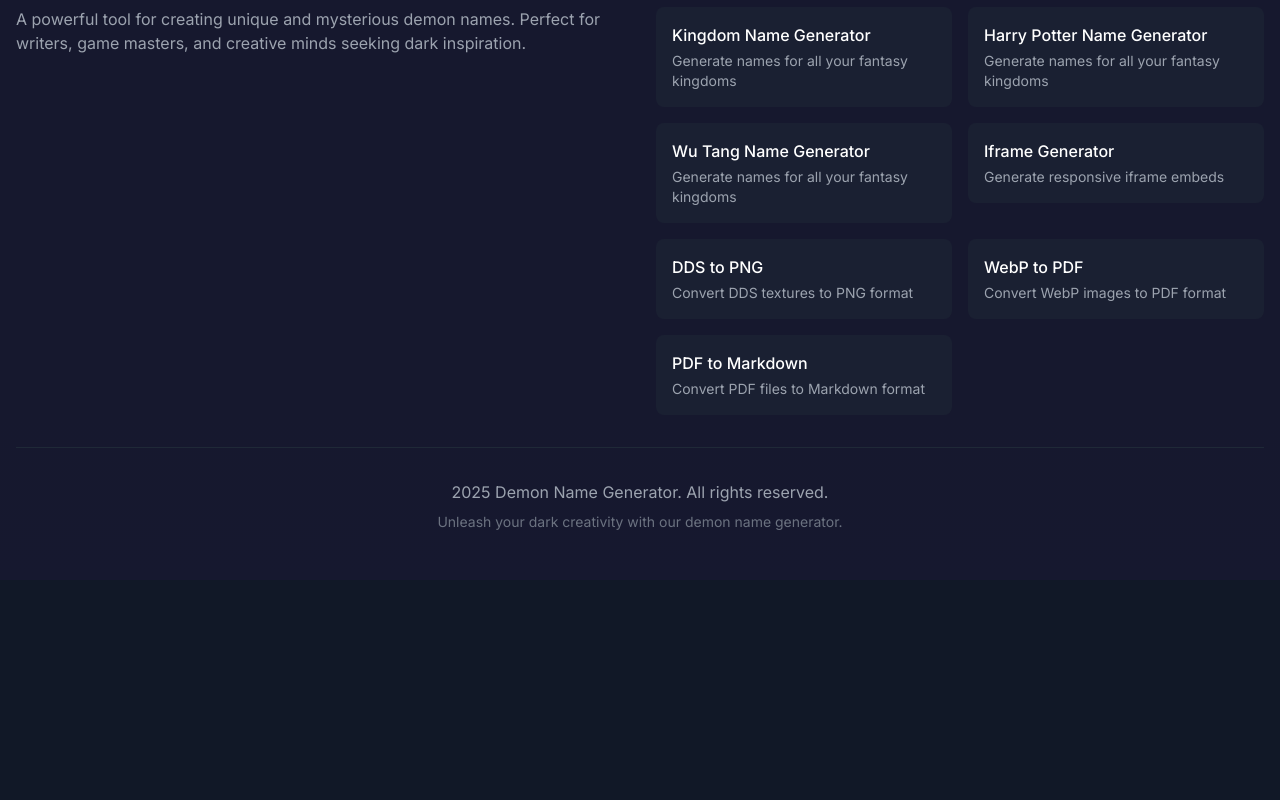
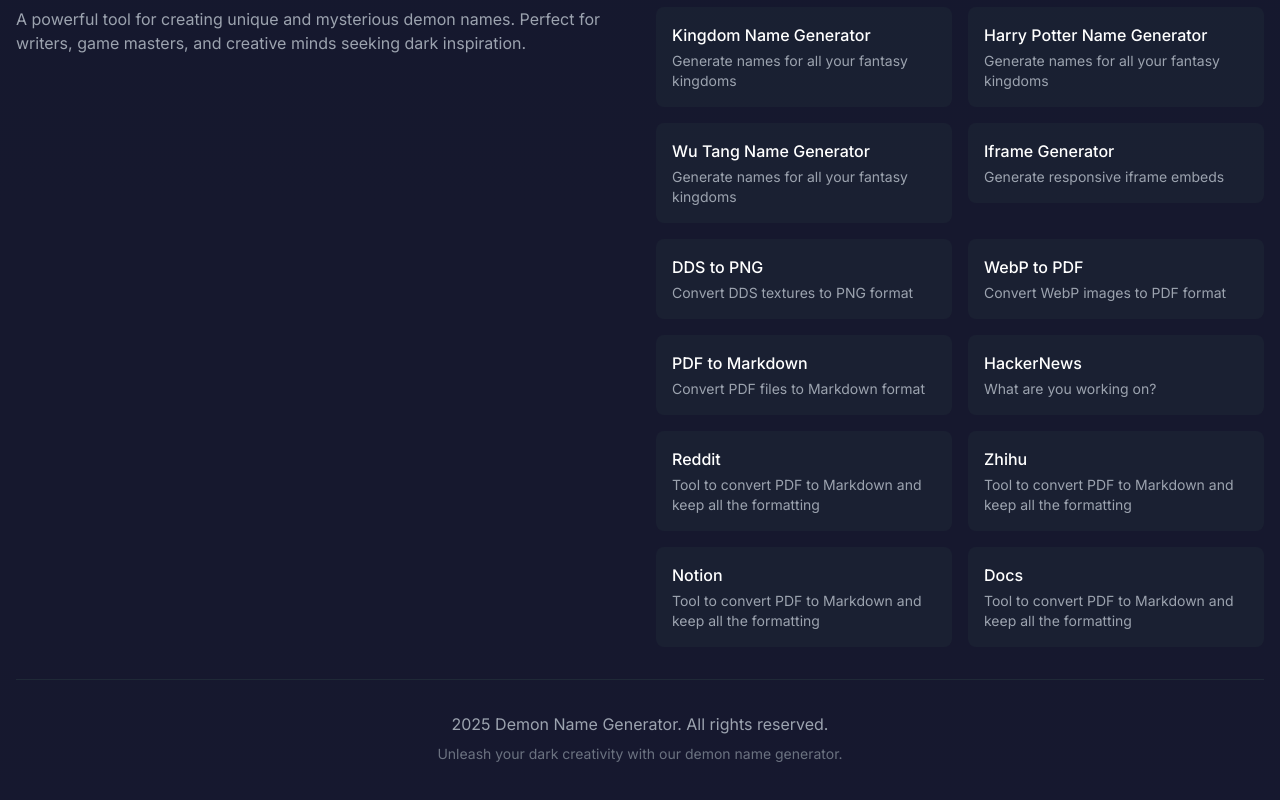
Before and after one commit to EdwardMatthews/demonnamegenerator, a Next.js app: page / in a window 1280 px wide. Shown: the part 4914-5714 px from the top of the page. Before the commit the page ends 5494 px from the top, so only its background shows below. Built offline with nearby package versions, Linux system fonts and the light colour scheme; no server answers.

Commit message:
add new links

```diff
--- a/src/components/Footer.tsx
+++ b/src/components/Footer.tsx
@@ -34,6 +34,31 @@
       title: 'PDF to Markdown',
       url: 'https://pdftomarkdown.pro/',
       description: 'Convert PDF files to Markdown format'
+    },
+    {
+      title: 'HackerNews',
+      url: 'https://news.ycombinator.com/item?id=43527452',
+      description: 'What are you working on?'
+    },
+    {
+      title: 'Reddit',
+      url: 'https://www.reddit.com/r/ObsidianMD/comments/1jkmdx9/tool_to_convert_pdf_to_markdown_and_keep_all_the/',
+      description: 'Tool to convert PDF to Markdown and keep all the formatting'
+    },
+    {
+      title: 'Zhihu',
+      url: 'https://link.zhihu.com/?target=https%3A%2F%2Fpdftomarkdown.pro/',
+      description: 'Tool to convert PDF to Markdown and keep all the formatting'
+    },
+    {
+      title: 'Notion',
+      url: 'https://dramatic-tulip-5f3.notion.site/Stop-Fighting-PDFs-Convert-to-Clean-Markdown-Effortlessly-Online-1c76e599062b80789ac5cd21ff9e4cf9',
+      description: 'Tool to convert PDF to Markdown and keep all the formatting'
+    },
+    {
+      title: 'Docs',
+      url: 'https://matthewss-organization.gitbook.io/pdftomarkdown',
+      description: 'Tool to convert PDF to Markdown and keep all the formatting'
     }
   ]
 
```
